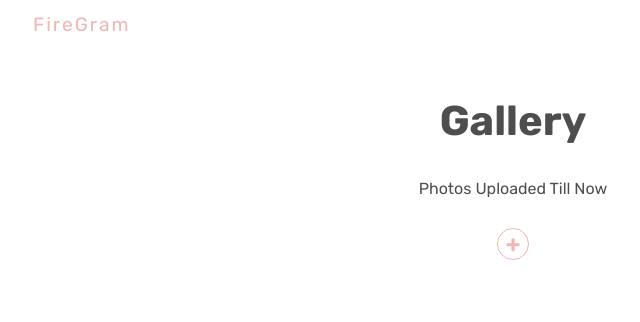
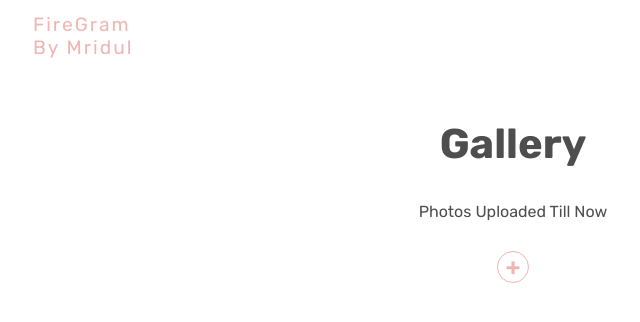
Before and after one commit to Mridul2820/firegram, a React (Create React App) app: page / in a window 1280 px wide. Shown: the top 322 px of the page, without its empty margins (127-767 px from the left). Built offline with nearby package versions, Linux system fonts and the light colour scheme; no server answers; the database is empty.

Commit message:
Update Title.js

```diff
--- a/src/components/Title.js
+++ b/src/components/Title.js
@@ -1,7 +1,7 @@
 const Title = () => {
     return (
         <div className="title">
-            <h1>FireGram</h1>
+            <h1>FireGram <br/>By Mridul</h1>
             <h2>Gallery</h2>
             <p>Photos Uploaded Till Now</p>
         </div>
```
